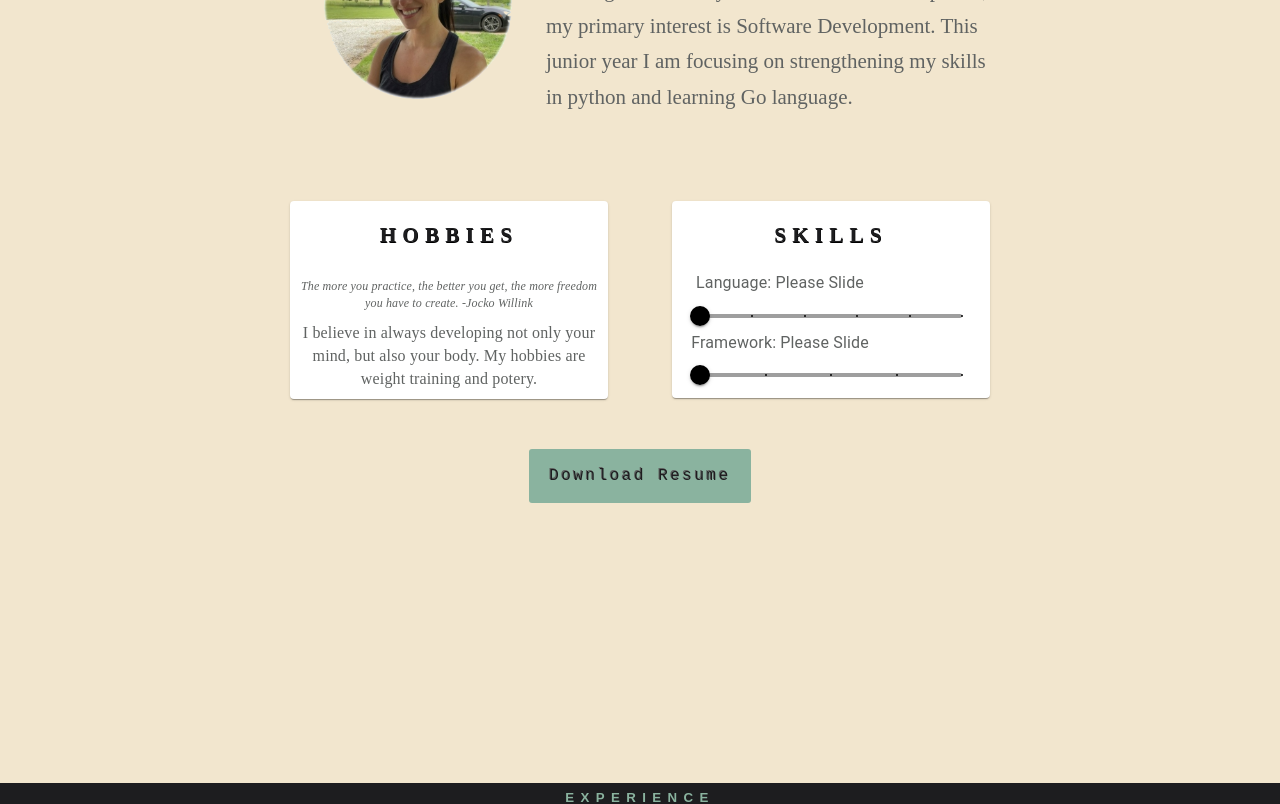
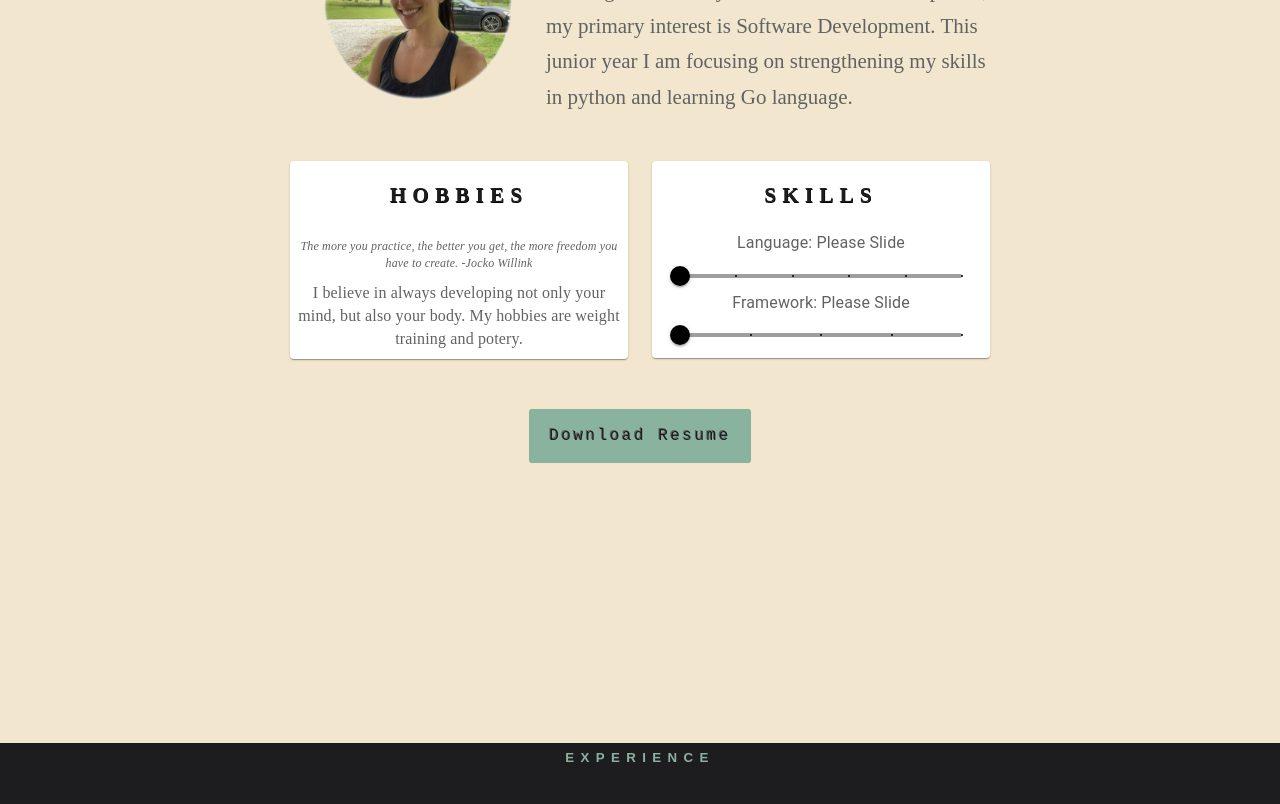
Before and after one commit to rsoza/resume, a React (Create React App) app: page / in a window 1280 px wide. Shown: the part 1420-2224 px from the top of the page. Built offline with nearby package versions, Linux system fonts and the light colour scheme.

Commit message:
resizing

```diff
--- a/src/App.css
+++ b/src/App.css
@@ -9,7 +9,8 @@ h1 {
   color:#F2E6CE;
   padding-top: 70px;
   background-color: transparent;
-  font-size: 4em;
+  font-size: 100%;
+  font-size: 4rem;
   font-family: 'Amethysta', serif;
   text-align: center;
   line-height: 1.4em;
--- a/src/components/common/about/About.jsx
+++ b/src/components/common/about/About.jsx
@@ -30,7 +30,7 @@ export default function About() {
           </p>
 
           <div className="gridContainer">
-            <Grid container spacing={8}>
+            <Grid container spacing={3}>
               <Grid item xs={6}>
                 <Item>
                   <h3>Hobbies</h3>
--- a/src/components/common/about/SkillBar.jsx
+++ b/src/components/common/about/SkillBar.jsx
@@ -49,7 +49,7 @@ export default function NonLinearSlider() {
 
   return (
     <Box>
-      <Typography id="Languages" gutterBottom sx={{ width: 200 }}>
+      <Typography id="Languages" gutterBottom>
         Language: {valueLabelFormatLang(lang)}
       </Typography>
       <div className="slide">
@@ -71,7 +71,7 @@ export default function NonLinearSlider() {
           marks
         />
       </div>
-      <Typography id="Frameworks" gutterBottom sx={{ width: 200 }}>
+      <Typography id="Frameworks" gutterBottom>
         Framework: {valueLabelFormatFrame(frame)}
       </Typography>
       <div className="slide">
--- a/src/components/common/experience/Experience.css
+++ b/src/components/common/experience/Experience.css
@@ -32,7 +32,7 @@ h4.col:hover{
     color: #F2E6CE;
 }
 .school{
-    display: flex;
+    display: relative;
 }
 .college{
     margin-right: 30px;
--- a/src/index.css
+++ b/src/index.css
@@ -1,10 +1,15 @@
 body {
-  margin: 0;
   font-family: -apple-system, BlinkMacSystemFont, 'Segoe UI', 'Roboto', 'Oxygen',
     'Ubuntu', 'Cantarell', 'Fira Sans', 'Droid Sans', 'Helvetica Neue',
     sans-serif;
   -webkit-font-smoothing: antialiased;
   -moz-osx-font-smoothing: grayscale;
+  margin: auto;
+}
+#root{
+  flex-grow: 1;
+  justify-content: center;
+  align-items: center;
 }
 
 code {
```
